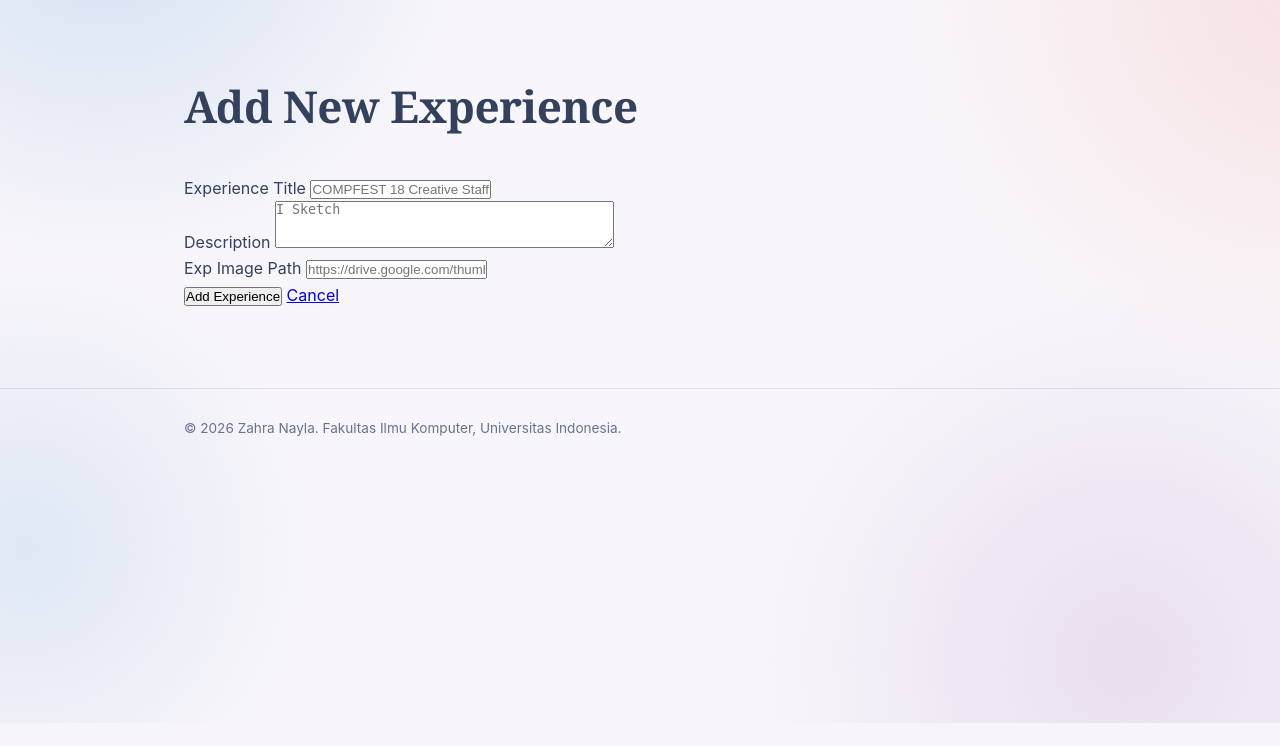
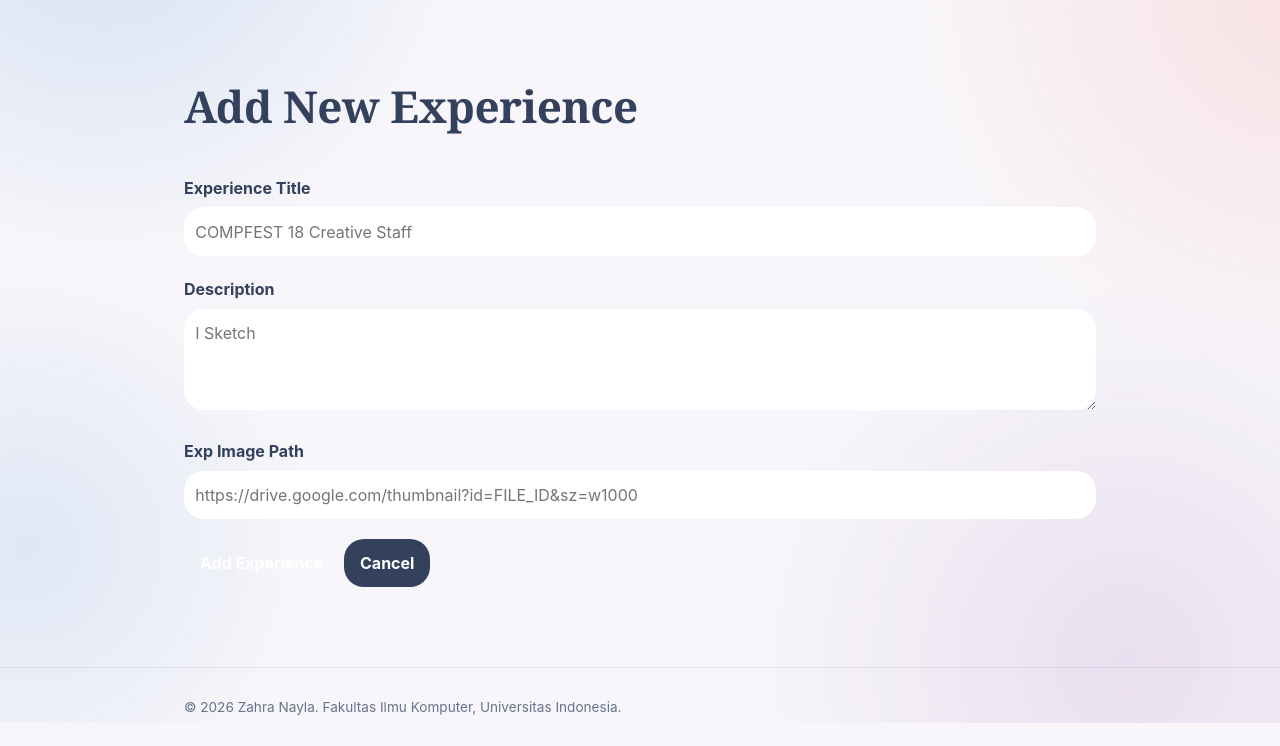
Before and after one commit to zahranayla901/myportofolio, a Django app: page /experience/add/ in a window 1280 px wide. Shown: the part 77-823 px from the top of the page. Before the commit the page ends 800 px from the top, so only its background shows below. Run offline with Django 5.2, Linux system fonts and the light colour scheme; some web fonts are replaced.

Commit message:
feat: add style on style.css for experience form

```diff
--- a/static/css/style.css
+++ b/static/css/style.css
@@ -438,6 +438,66 @@
 .experience-status.status-done::before {
     display: none;
 }
+
+/* experience form section*/
+.experience-form {
+    width: 100%;
+    max-width: 100%;
+    margin-top: 1.5rem;
+}
+
+.form-group {
+    margin-bottom: 1.25rem;
+}
+
+.form-group label {
+    display: block;
+    margin-bottom: 0.4rem;
+    font-weight: 700;
+}
+
+.form-group input,
+.form-group textarea {
+    width: 100%;
+    box-sizing: border-box;
+    padding: 0.7rem;
+    border: 1px solid var(--accent);
+    border-radius: var(--radius);
+    font: inherit;
+    transition:
+        border-color 0.2s ease,
+        outline-color 0.2s ease;
+}
+
+.form-group input:focus,
+.form-group textarea:focus {
+    outline: 2px solid var(--accent);
+    border-color: var(--accent);
+}
+
+.form-error {
+    color: #b42318;
+    font-size: 0.85rem;
+    margin-top: 0.35rem;
+}
+
+.button {
+    display: inline-block;
+    height: fit-content;
+    border: 0;
+    border-radius: var(--radius);
+    padding: 0.65rem 1rem;
+    background: var(--accent);
+    color: white;
+    cursor: pointer;
+    font: inherit;
+    font-weight: 700;
+    text-decoration: none;
+}
+
+.button-secondary {
+    background: var(--ink);
+}
 /* end of experience section */
 
 /* project section */
```
